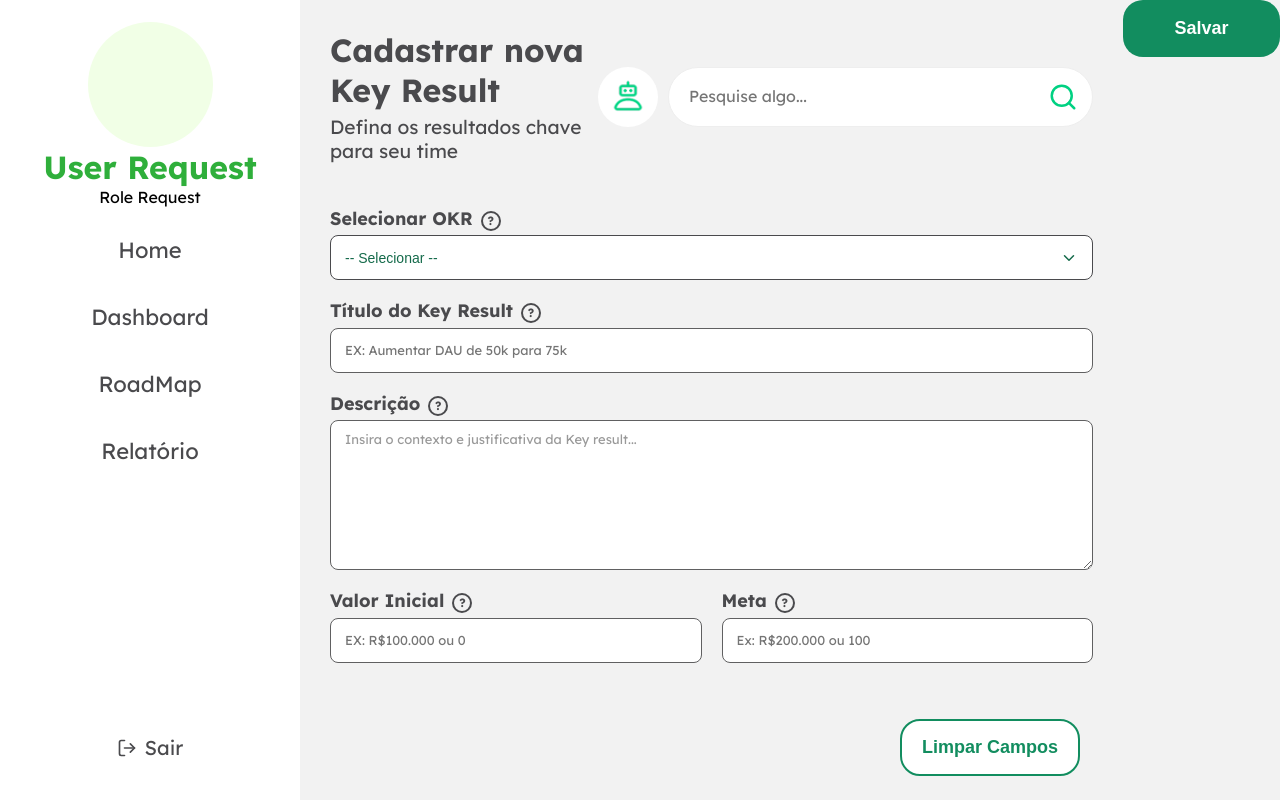
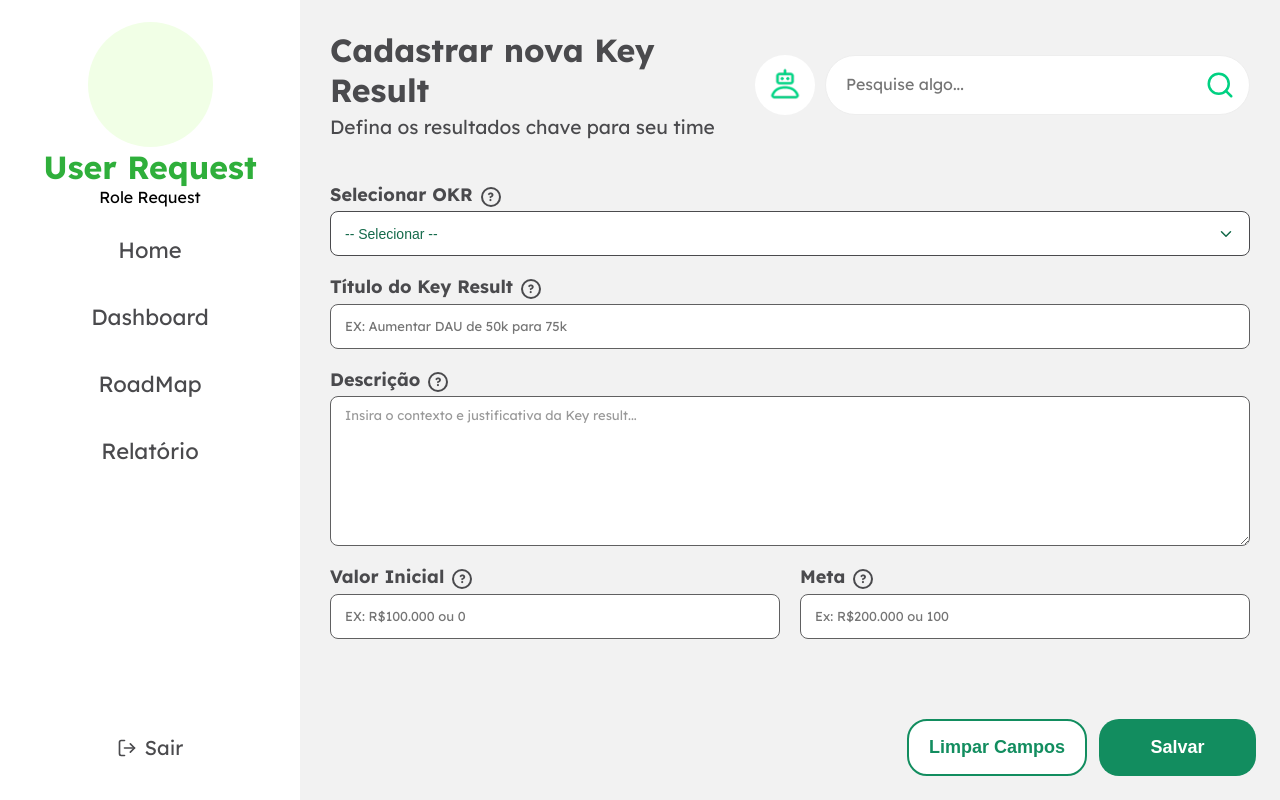
Before and after one commit to PaolaBiscaro/StratVizzion, a React (Vite) app: page /NewKR in a window 1280 px wide. Built offline with nearby package versions, Linux system fonts and the light colour scheme.

Commit message:
fixed buttons

```diff
--- a/src/components/Button/Button.css
+++ b/src/components/Button/Button.css
@@ -43,26 +43,15 @@
 .button--Branco:hover {
     background-color: #F5F5F5;
     color: #0D6645;
-    border: 2px solid #0D6645
+    border: 2px solid #0D6645;
 }
 
-.Limpar{
+.botoes-fixos {
     position: fixed;
     bottom: 24px;
-    right: 200px;
-}
-
-.HomeDirector{
-    position: fixed;
-    bottom: 24px;
-    right: 12px;
-}
-
-.details {
-    width: 168px;
-    height: 34px;
-    font-size: 14px;
-    border-radius: 12px;
+    right: 24px;
+    display: flex;
+    gap: 12px;
 }
 
 @media (min-width: 1024px) and (max-width: 1366px) {
```
